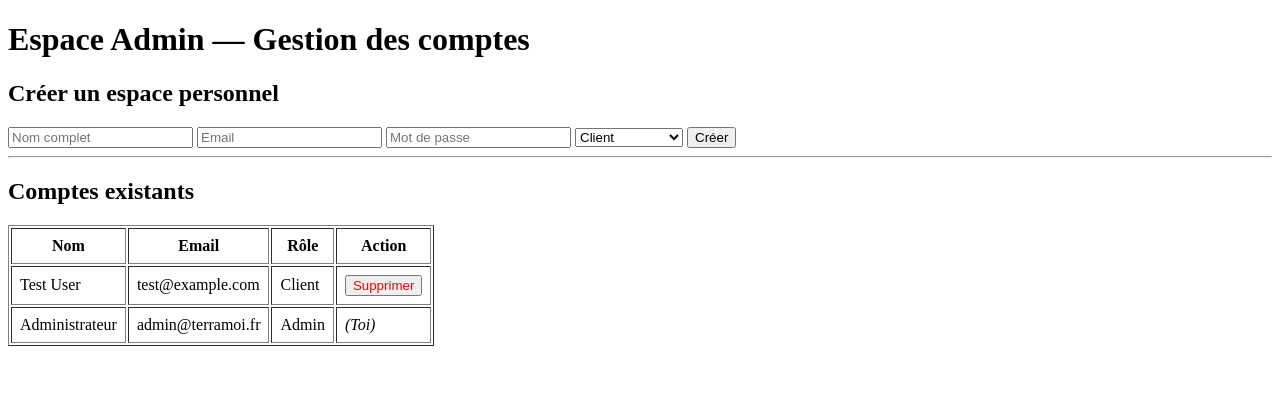
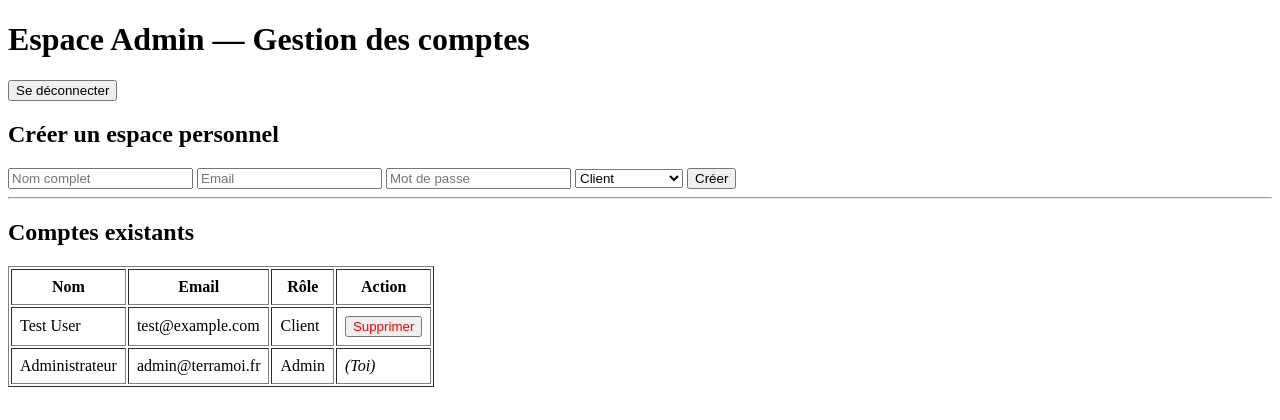
Before and after one commit to aymen77l/terramoi, a Laravel app: page /admin/users in a window 1280 px wide. Shown: the top 420 px of the page. Run offline with Laravel 12, Linux system fonts and the light colour scheme; a user stored in the database is signed in; data comes from the database, SQL or seed files in the repository.

Commit message:
Ajout du bouton deconnexion dans gestion du compte admin

```diff
--- a/resources/views/admin/users.blade.php
+++ b/resources/views/admin/users.blade.php
@@ -6,6 +6,11 @@
 </head>
 <body>
     <h1>Espace Admin — Gestion des comptes</h1>
+
+    <form action="{{ route('logout') }}" method="POST" style="margin-bottom: 20px;">
+		@csrf
+		<button type="submit">Se déconnecter</button>
+	</form>
 
     @if(session('success'))
         <p style="color: green;">{{ session('success') }}</p>
```
